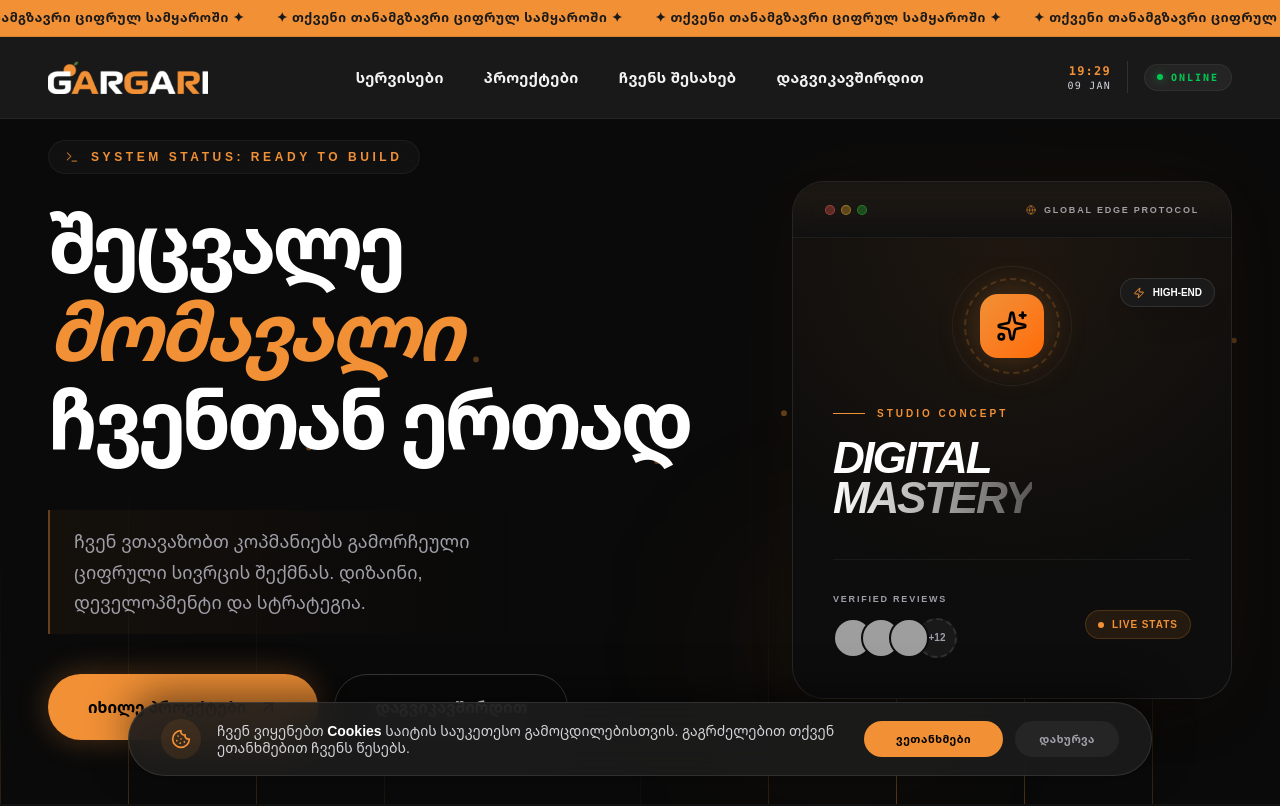
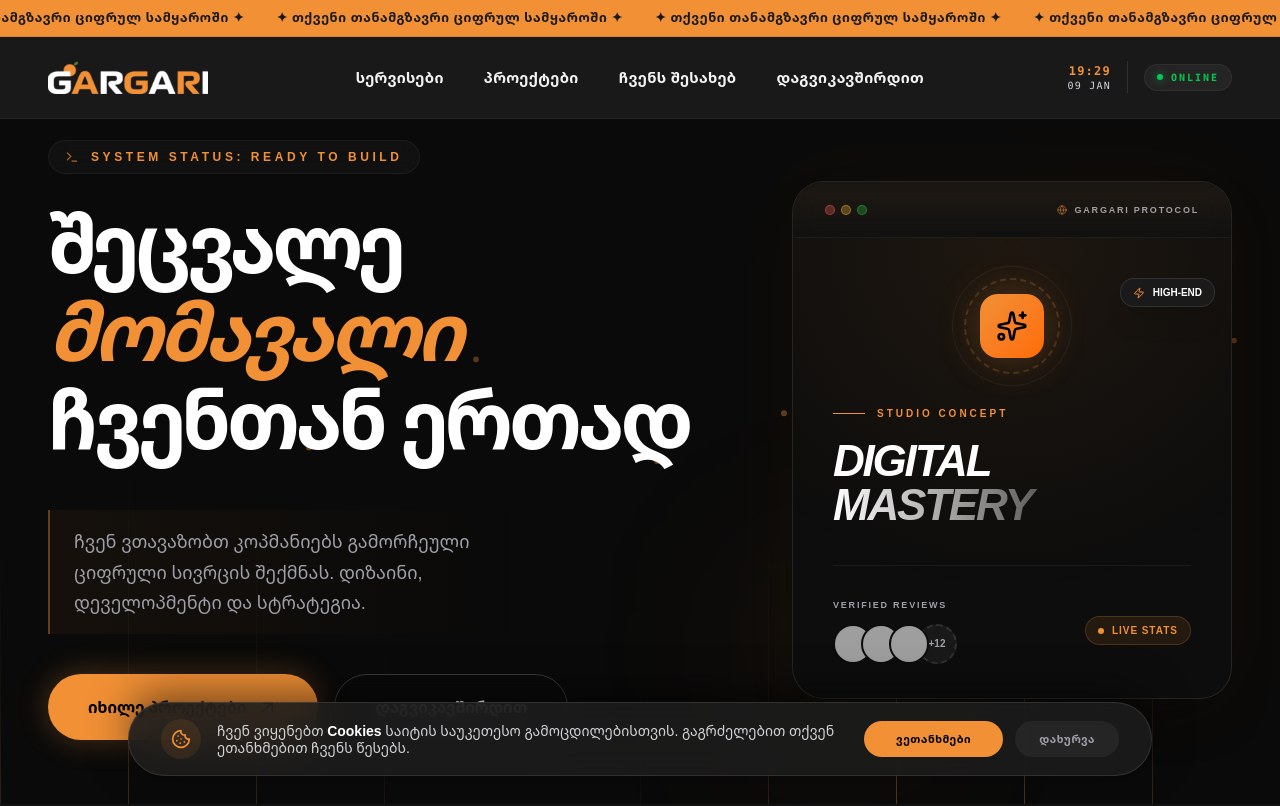
Before and after one commit to duda-el/gar-web, a Next.js app: page / in a window 1280 px wide. Shown: the top 806 px of the page. Built offline with nearby package versions, Linux system fonts and the light colour scheme; grey boxes are pictures that could not be loaded.

Commit message:
fixed hero section problem

```diff
--- a/app/components/Hero/Hero.tsx
+++ b/app/components/Hero/Hero.tsx
@@ -152,7 +152,7 @@ export default function Hero() {
                       size={10}
                       className="animate-spin-slow text-primary/60"
                     />
-                    Global Edge Protocol
+                    Gargari Protocol
                   </div>
                 </div>
 
@@ -205,9 +205,9 @@ export default function Hero() {
                       </span>
                     </div>
 
-                    <h2 className="text-white text-[44px] font-black tracking-tighter leading-[0.9] uppercase italic">
+                    <h2 className="text-white text-[44px] font-black tracking-tighter leading-none uppercase italic overflow-visible">
                       Digital <br />
-                      <span className="text-transparent bg-clip-text bg-gradient-to-r from-white to-white/30">
+                      <span className="relative inline-block pb-2 pr-4 text-transparent bg-clip-text bg-gradient-to-r from-white to-white/30">
                         Mastery
                       </span>
                     </h2>
```
